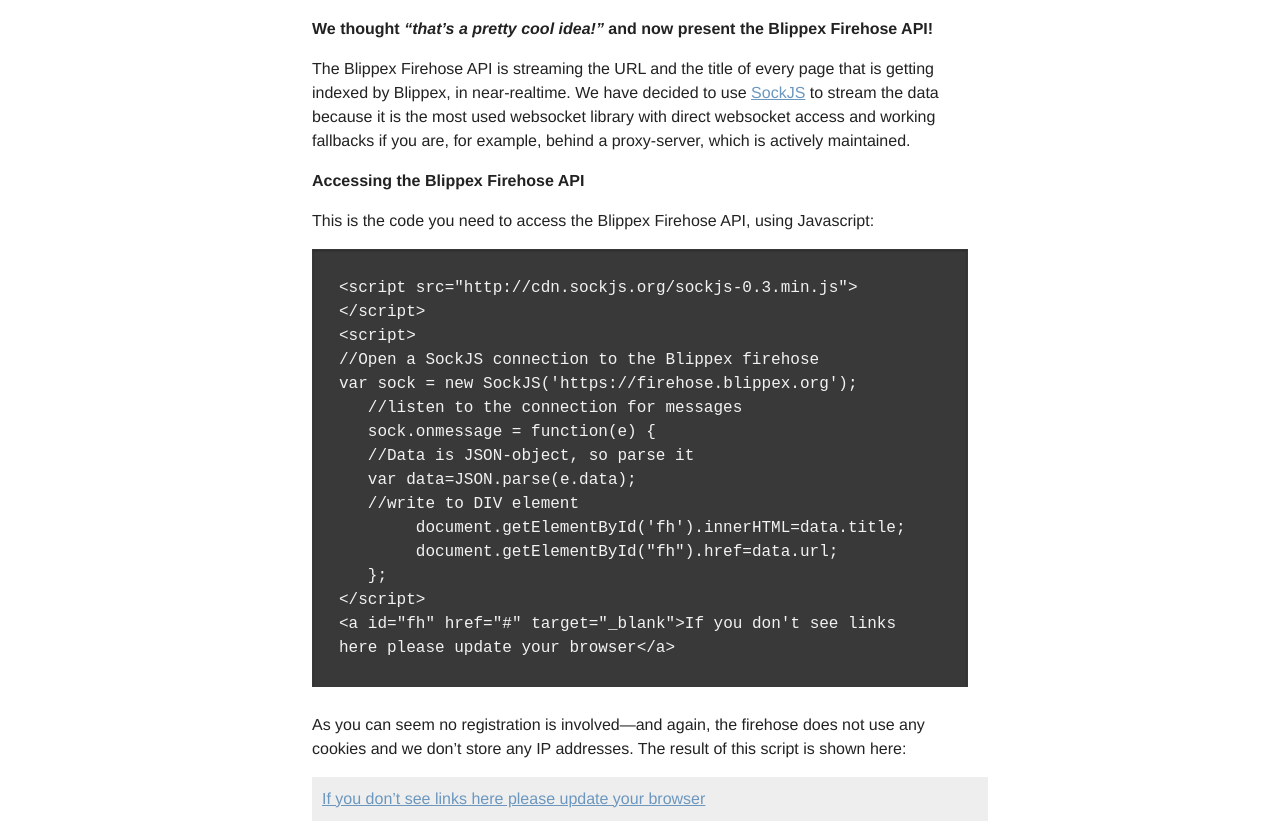
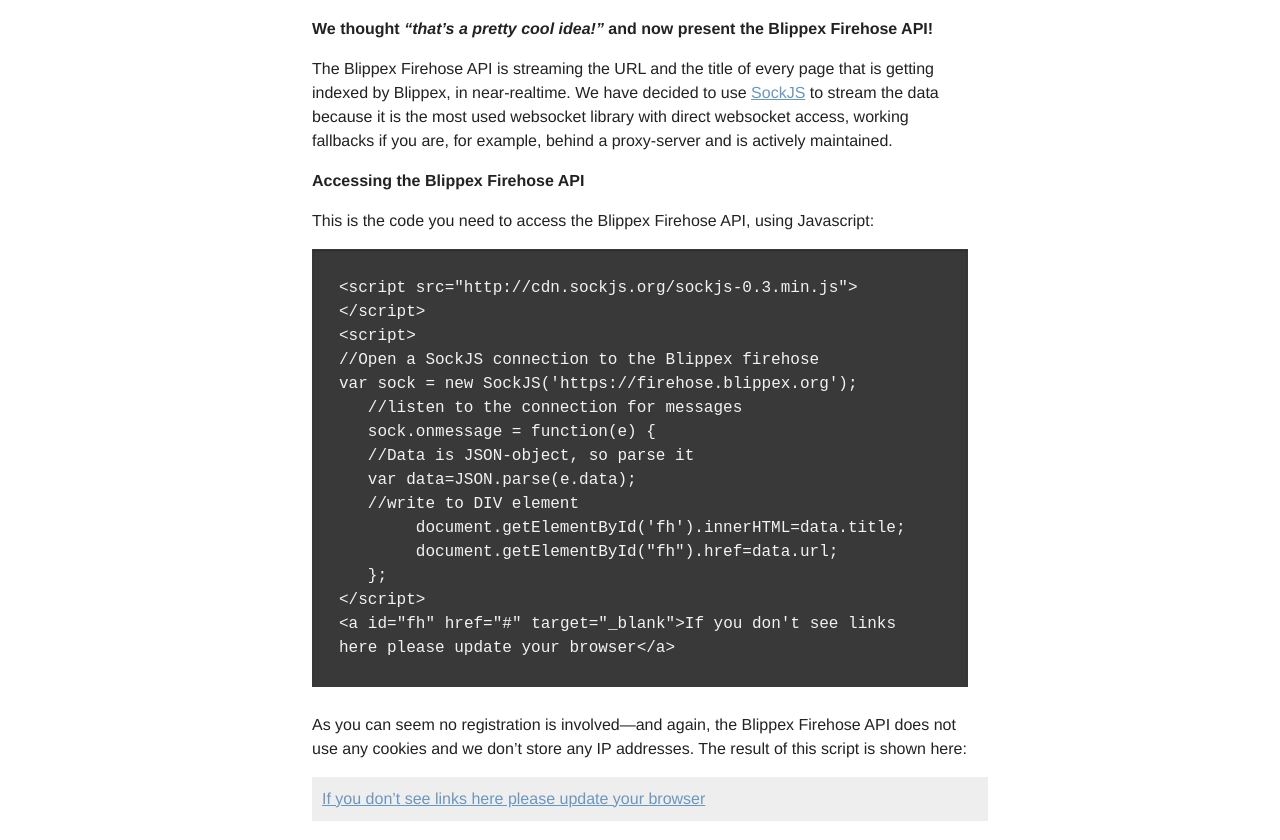
Before and after one commit to blippex/blippex.github.io, a Jekyll site: the page built from _posts/2013-08-01-introducing-blippex-firehose-api.markdown, in a window 1280 px wide. Shown: the part 271-1111 px from the top of the page. Built offline with Jekyll 4.4.1, drawn with Linux system fonts in a browser that asks for light colours; comment, search, counter and statistics services are not loaded.

Commit message:
another typo
Signed-off-by: Max Kossatz <mk@archify.com>

```diff
--- a/_posts/2013-08-01-introducing-blippex-firehose-api.markdown
+++ b/_posts/2013-08-01-introducing-blippex-firehose-api.markdown
@@ -9,7 +9,7 @@
 
 **We thought <em>"that's a pretty cool idea!"</em> and now present the Blippex Firehose API!**
 
-The Blippex Firehose API is streaming the URL and the title of every page that is getting indexed by Blippex, in near-realtime. We have decided to use [SockJS](https://github.com/sockjs/sockjs-client) to stream the data because it is the most used websocket library with direct websocket access and working fallbacks if you are, for example, behind a proxy-server, which is actively maintained.<!-- more -->
+The Blippex Firehose API is streaming the URL and the title of every page that is getting indexed by Blippex, in near-realtime. We have decided to use [SockJS](https://github.com/sockjs/sockjs-client) to stream the data because it is the most used websocket library with direct websocket access, working fallbacks if you are, for example, behind a proxy-server and is actively maintained.<!-- more -->
 
 **Accessing the Blippex Firehose API**
 
@@ -32,7 +32,7 @@
 <a id="fh" href="#" target="_blank">If you don't see links here please update your browser</a>
 {% endhighlight %}
 
-As you can seem no registration is involved—and again, the firehose does not use any cookies and we don't store any IP addresses.
+As you can seem no registration is involved—and again, the Blippex Firehose API does not use any cookies and we don't store any IP addresses.
 The result of this script is shown here:
 
 {% raw %}
```
